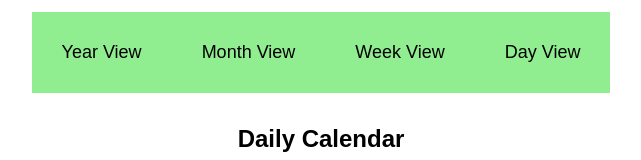
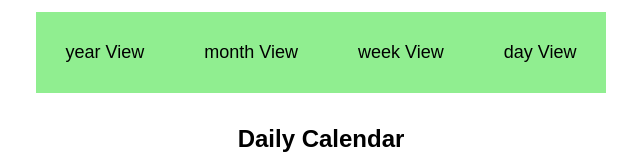
Before and after one commit to shimoal/are-you-free, a React (Create React App) app: page / in a window 1280 px wide. Shown: the top 160 px of the page, without its empty margins (319-960 px from the left). Built offline with nearby package versions, Linux system fonts and the light colour scheme.

Commit message:
Use new component for menu items

```diff
--- a/src/App.js
+++ b/src/App.js
@@ -30,7 +30,10 @@ class App extends Component {
   render() {
     return (
       <div className="App">
-      	<CalendarMenu setView={(selectedView) => this.setState({selectedView})}/>
+      	<CalendarMenu
+      		selectedView={this.state.selectedView}
+      		setView={(selectedView) => this.setState({selectedView})}
+      	/>
         {this.getView()}
       </div>
     );
--- a/src/components/CalendarMenu.js
+++ b/src/components/CalendarMenu.js
@@ -1,14 +1,16 @@
 import React, { Component } from 'react';
 import '../styles/CalendarMenu.css';
 
+import CalendarMenuItem from './CalendarMenuItem';
+
 export default class CalendarMenu extends Component {
 	render() {
-		const  { setView } = this.props;
+		const  { selectedView, setView } = this.props;
 		return <nav>
-				<div onClick={() => setView('year')}>Year View</div>
-				<div onClick={() => setView('month')}>Month View</div>
-				<div onClick={() => setView('week')}>Week View</div>
-				<div onClick={() => setView('day')}>Day View</div>
+			<CalendarMenuItem selectedView={selectedView} setView={setView} view="year" />
+			<CalendarMenuItem selectedView={selectedView} setView={setView}  view="month" />
+			<CalendarMenuItem selectedView={selectedView} setView={setView}  view="week" />
+			<CalendarMenuItem selectedView={selectedView} setView={setView}  view="day" />
 		</nav>
 	}
 }
--- a/src/styles/CalendarMenu.css
+++ b/src/styles/CalendarMenu.css
@@ -9,3 +9,7 @@ nav div {
 	font-size: 18px;
 	padding: 30px;
 }
+
+nav div:hover {
+	cursor: pointer;
+}
```
